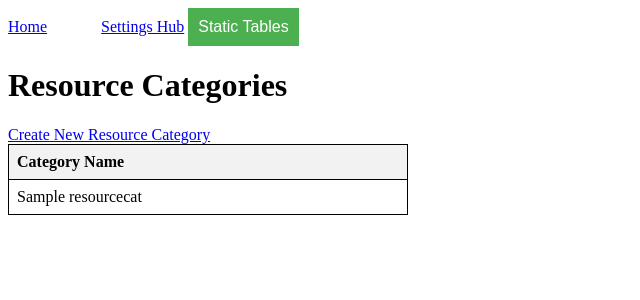
After one commit to FCrescent/DjangoTest_TimberCrops, a Django app: page /resource-category/ in a window 1280 px wide. The commit adds this page. Shown: the top 300 px of the page, without its empty margins (0-640 px from the left). Run offline with Django 4.2, Linux system fonts and the light colour scheme; tables that the repository leaves empty hold one stand-in row (values such as "Sample post").

Commit message:
ResourceCat CRUD : implementation of List and CreateForm

```diff
--- a/timber_crops/crops_optimizer/static/crops_optimizer/styles.css
+++ b/timber_crops/crops_optimizer/static/crops_optimizer/styles.css
@@ -10,5 +10,42 @@
 }
 
 .styled-table th {
-    background-color: #f2f2f2; /* Add a background color to header cells */
+    background-color:  #f2f2f2; /* Add a background color to header cells */
 }
+
+/* Style the dropdown button */
+.dropbtn {
+    background-color: #4CAF50;
+    color: white;
+    padding: 10px;
+    font-size: 16px;
+    border: none;
+    cursor: pointer;
+}
+
+/* The container <div> - needed to position the dropdown content */
+.dropdown {
+    position: relative;
+    display: inline-block;
+}
+
+/* Dropdown Content (Hidden by Default) */
+.dropdown-content {
+    display: none; /* Hide the content by default */
+    position: absolute;
+     background-color: #f9f9f9;
+    min-width: 160px;
+    box-shadow: 0px 8px 16px 0px rgba(0,0,0,0.2);
+}
+
+/* Show the dropdown menu on hover */
+.dropdown:hover .dropdown-content {
+    display: block; /* Show the content when hovering */
+}
+
+/* Add some padding and styling to the dropdown links */
+.dropdown-content a {
+    padding: 12px 16px;
+    text-decoration: none;
+    display: block;
+}
--- a/timber_crops/crops_optimizer/templates/base.html
+++ b/timber_crops/crops_optimizer/templates/base.html
@@ -12,6 +12,13 @@
         <a href="{% url 'home' %}">Home</a>
         <a href="{% url 'settings_hub' %}" style="margin-left: 50px;">Settings Hub</a>
         <!-- Other navigation links or content can be added here -->
+        <div class="dropdown">
+            <button class="dropbtn">Static Tables</button>
+            <div class="dropdown-content">
+                <a href="{% url 'resource_cat_list' %}">Resource Categories</a>
+                <!-- Add links to other static data tables here -->
+            </div>
+        </div>
     </header>
     <div class="content">
         {% block content %}{% endblock %}
--- /dev/null
+++ b/timber_crops/crops_optimizer/templates/resource_cat_list.html
@@ -0,0 +1,20 @@
+{% extends "base.html" %}
+
+{% block content %}
+<h1>Resource Categories</h1>
+<a href="{% url 'resource_cat_create' %}" class="btn btn-primary">Create New Resource Category</a>
+<table class="styled-table" style="width: 400px">
+    <thead>
+        <tr>
+            <th>Category Name</th>
+        </tr>
+    </thead>
+    <tbody>
+        {% for cat in resource_cat %}
+            <tr>
+                <td>{{ cat.name }}</td>
+            </tr>
+        {% endfor %}
+    </tbody>
+</table>
+{% endblock %}
--- a/timber_crops/crops_optimizer/templates/settings_hub.html
+++ b/timber_crops/crops_optimizer/templates/settings_hub.html
@@ -1,9 +1,5 @@
 {% extends 'base.html' %}
 
-{% comment %} {% load static %} {% endcomment %}
-{% comment %} <head>
-    <link rel="stylesheet" type="text/css" href="{% static 'crops_optimizer/styles.css' %}">
-</head> {% endcomment %}
 
 {% block title %}Settings Hub{% endblock %}
 
--- a/timber_crops/crops_optimizer/urls.py
+++ b/timber_crops/crops_optimizer/urls.py
@@ -1,5 +1,5 @@
 from django.urls import path
-from . import views
+from .views import views, views_resource_cat
 
 urlpatterns = [
     path('', views.home, name='home'),
@@ -7,5 +7,8 @@ urlpatterns = [
     path('settings-hub/', views.settings_hub, name='settings_hub'),
     path('delete-game-mode/', views.delete_game_mode, name='delete_game_mode'),
     path('modify-game-mode/<int:game_mode_id>/', views.modify_game_mode, name='modify_game_mode'),
-
+    path('resource-category/', views_resource_cat.ResourceCatListView.as_view(), name='resource_cat_list'),
+    path('resource-category/create/', views_resource_cat.ResourceCatCreateView.as_view(), name='resource_cat_create'),
+    path('resource-category/<int:pk>/update/', views_resource_cat.ResourceCatUpdateView.as_view(), name='resource_cat_update'),
+    path('resource-category/<int:pk>/delete/', views_resource_cat.ResourceCatDeleteView.as_view(), name='resource_cat_delete'),
 ]
--- a/timber_crops/crops_optimizer/views.py
+++ b/timber_crops/crops_optimizer/views/views.py
@@ -1,6 +1,6 @@
 from django.shortcuts import render, redirect, get_object_or_404
-from .forms import GameModeForm, ModifyGameModeForm#, ModifyLockForm
-from .models import GameMode
+from ..forms import GameModeForm, ModifyGameModeForm#, ModifyLockForm
+from ..models import GameMode
 import logging
 from django.contrib import messages
 from django.http import HttpRequest
--- /dev/null
+++ b/timber_crops/crops_optimizer/views/views_resource_cat.py
@@ -0,0 +1,26 @@
+from django.urls import reverse_lazy
+from django.views.generic import ListView, CreateView, UpdateView, DeleteView
+from ..models import ResourceCat
+from ..forms import ResourceCatForm
+
+class ResourceCatListView(ListView):
+    model = ResourceCat
+    template_name = 'resource_cat_list.html'
+    context_object_name = 'resource_cat'
+
+class ResourceCatCreateView(CreateView):
+    model = ResourceCat
+    form_class = ResourceCatForm
+    # fields = ['name']
+    template_name = 'resource_cat_form.html'
+    success_url = reverse_lazy('resource_cat_list')
+
+class ResourceCatUpdateView(UpdateView):
+    model = ResourceCat
+    fields = ['name']
+    template_name = 'resource_cat_form.html'
+    success_url = reverse_lazy('resource_cat_list')
+
+class ResourceCatDeleteView(DeleteView):
+    model = ResourceCat
+    success_url = reverse_lazy('resource_cat_list')
```
Also changed, not shown: timber_crops/crops_optimizer/forms.py (+6 -1 lines), timber_crops/crops_optimizer/templates/resource_cat_form.html (added, +11 -0 lines), timber_crops/crops_optimizer/views/__init__.py (added).
